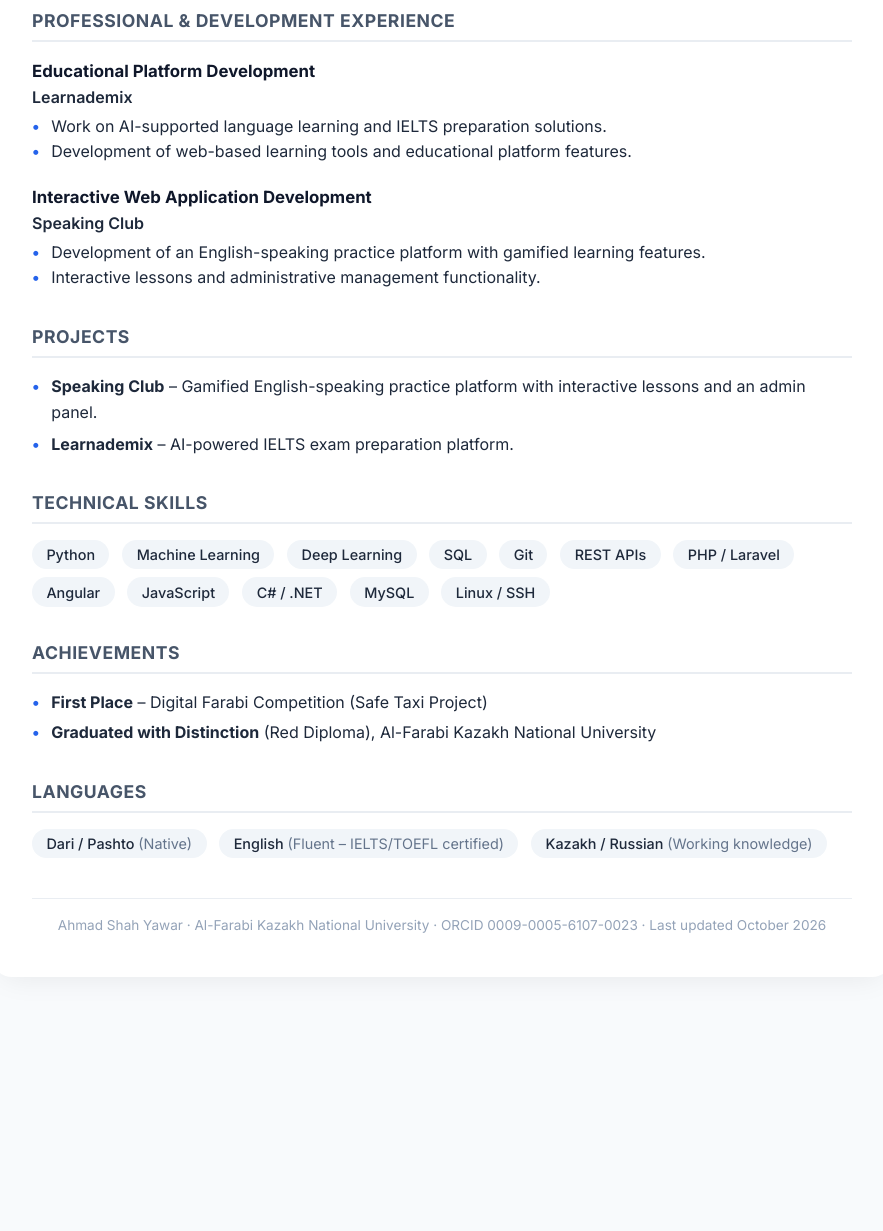
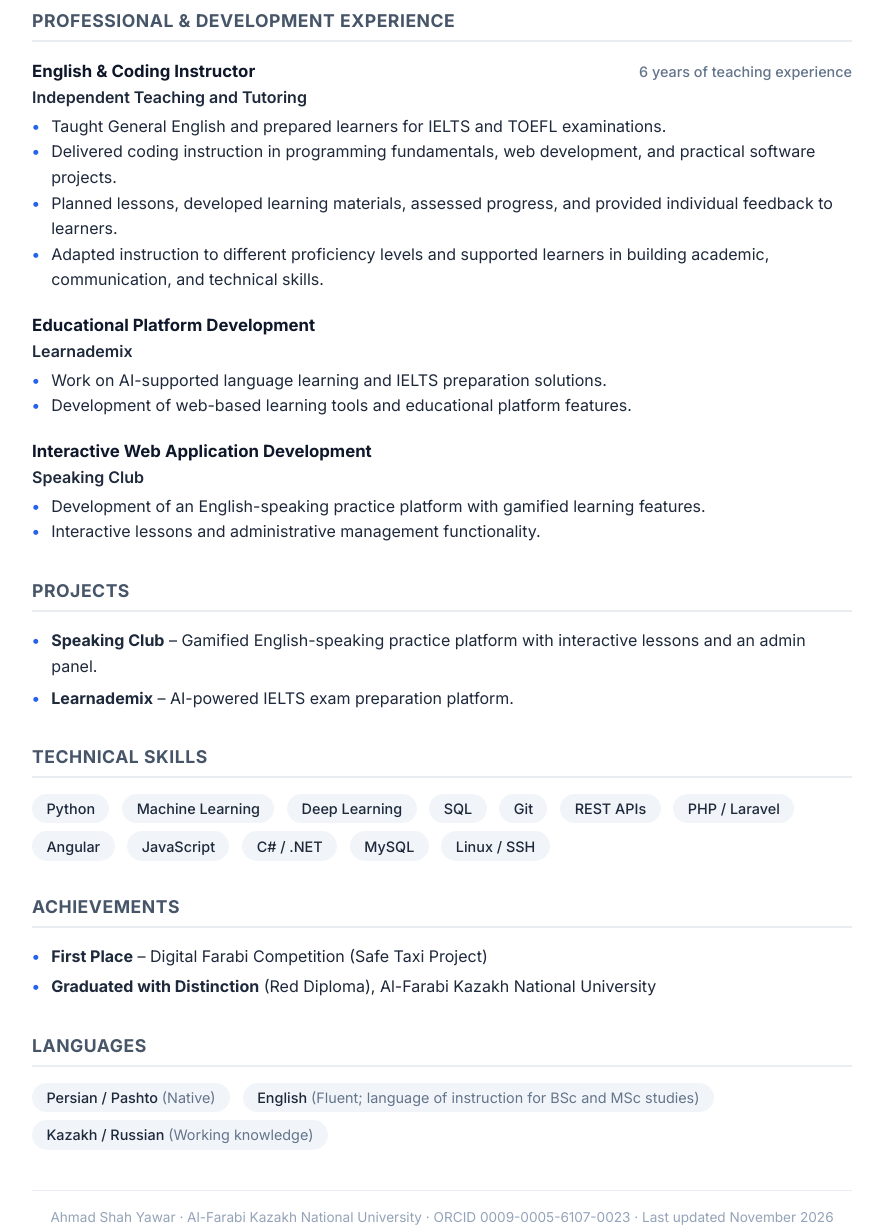
Before and after one commit to ahmadshahyawar/ahmadshahyawar.github.io, a plain HTML site: page index.html in a window 1280 px wide. Shown: the part 1480-2711 px from the top of the page, without its empty margins (198-1081 px from the left). Before the commit the page ends 2489 px from the top, so only its background shows below. Drawn offline with Linux system fonts and the light colour scheme.

Commit message:
Add teaching experience and update language profile

```diff
--- a/index.html
+++ b/index.html
@@ -228,7 +228,7 @@
         <h1>Ahmad Shah Yawar</h1>
 
         <div class="subhead">
-            MSc Student in Computer Science
+            MSc Student in Computer Science · English &amp; Coding Instructor
         </div>
 
         <div class="institution">
@@ -414,6 +414,20 @@
 
         <div class="entry">
             <div class="entry-header">
+                <span class="entry-title">English &amp; Coding Instructor</span>
+                <span class="entry-date">6 years of teaching experience</span>
+            </div>
+            <div class="entry-org">Independent Teaching and Tutoring</div>
+            <ul class="entry-desc">
+                <li>Taught General English and prepared learners for IELTS and TOEFL examinations.</li>
+                <li>Delivered coding instruction in programming fundamentals, web development, and practical software projects.</li>
+                <li>Planned lessons, developed learning materials, assessed progress, and provided individual feedback to learners.</li>
+                <li>Adapted instruction to different proficiency levels and supported learners in building academic, communication, and technical skills.</li>
+            </ul>
+        </div>
+
+        <div class="entry">
+            <div class="entry-header">
                 <span class="entry-title">Educational Platform Development</span>
             </div>
             <div class="entry-org">Learnademix</div>
@@ -499,14 +513,14 @@
 
         <div class="skill-tags">
             <span class="skill-tag">
-                Dari / Pashto
+                Persian / Pashto
                 <span style="font-weight:400; color:#64748b;">(Native)</span>
             </span>
 
             <span class="skill-tag">
                 English
                 <span style="font-weight:400; color:#64748b;">
-                    (Fluent – IELTS/TOEFL certified)
+                    (Fluent; language of instruction for BSc and MSc studies)
                 </span>
             </span>
 
@@ -523,7 +537,7 @@
     <footer style="margin-top:2.5rem; padding-top:1rem; border-top:1px solid #e9edf2; font-size:0.85rem; color:#94a3b8; text-align:center;">
         <span>
             Ahmad Shah Yawar · Al-Farabi Kazakh National University ·
-            ORCID 0009-0005-6107-0023 · Last updated October 2026
+            ORCID 0009-0005-6107-0023 · Last updated November 2026
         </span>
     </footer>
 
```
